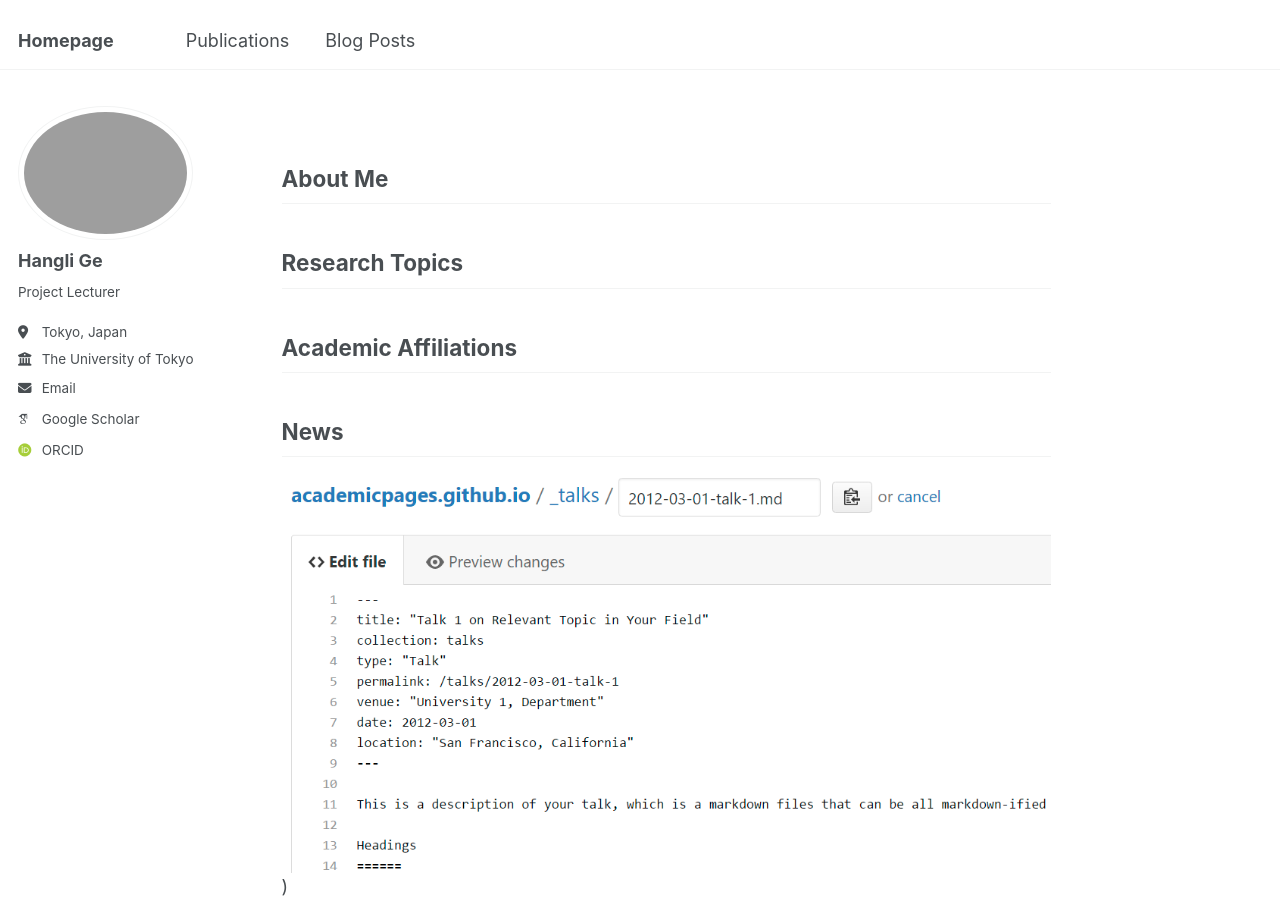
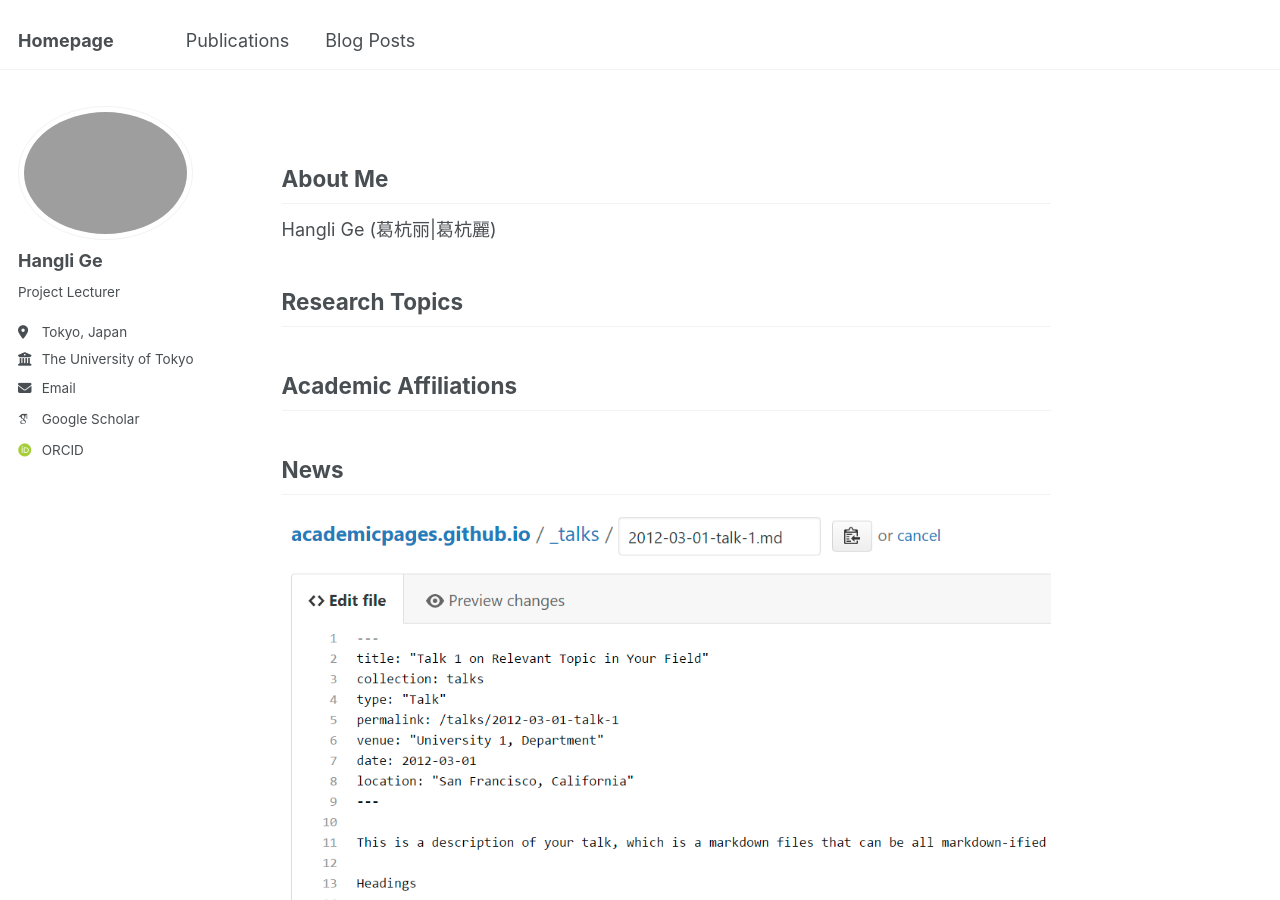
Before and after one commit to christie888/christie888.github.io, a Jekyll site: the page built from _pages/about.md, in a window 1280 px wide and 900 px high. Built offline with Jekyll 4.4.1, drawn with Linux system fonts in a browser that asks for light colours; some web fonts are replaced.

Commit message:
Update about.md

```diff
--- a/_pages/about.md
+++ b/_pages/about.md
@@ -8,6 +8,8 @@ redirect_from:
 ---
 About Me
 ------
+Hangli Ge (葛杭丽|葛杭麗)
+
 
 Research Topics
 ------
```
